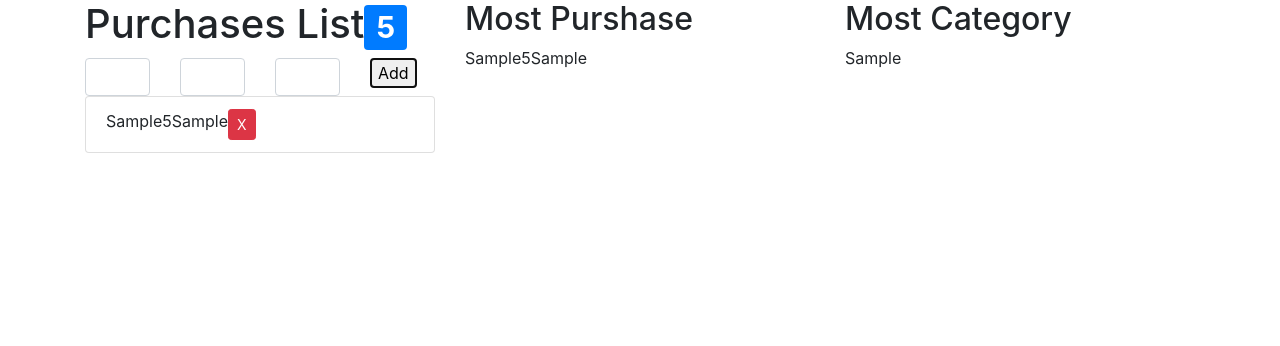
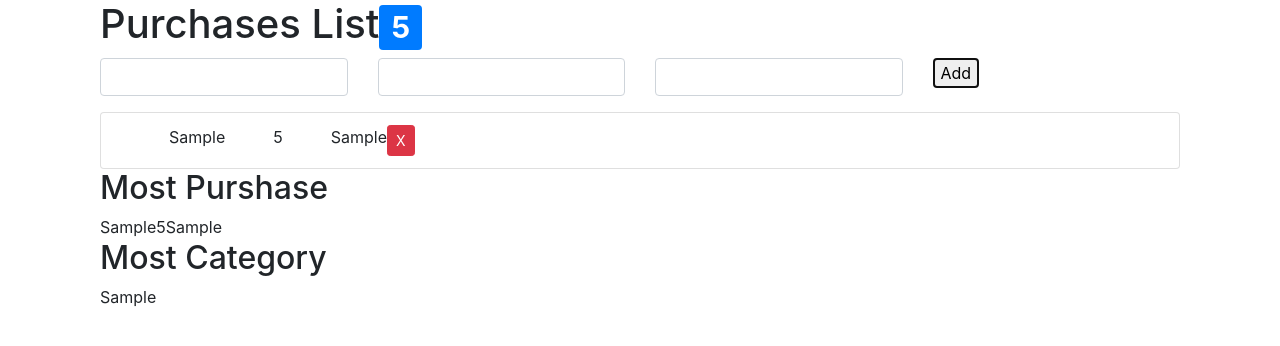
Before and after one commit to diassan/PurchasesList, a website: page src/index.html in a window 1280 px wide. Both pictures are taken after typing "Sample", "5", "Sample" into the empty fields and a click on the button "Add". Drawn offline with nearby package versions, Linux system fonts and the light colour scheme.

Commit message:
some changes

```diff
--- a/src/index.html
+++ b/src/index.html
@@ -10,7 +10,7 @@
 </head>
 <body>
 <div class="container">
-    <div class="row">
+    <div class="">
         <div class="col">
             <h1>Purchases List<span id="items-count" class="badge badge-primary">0</span></h1>
             <div class="row">
--- a/src/js/app.js
+++ b/src/js/app.js
@@ -41,12 +41,13 @@ buttonEl.addEventListener('click', () =>{
     const categoryValue = categoryEL.value;
     sumAll = sumAll + priceValue*1;
     const itemEl = document.createElement('li');
-    itemEl.className = 'list-group-item d-flex';
+    itemEl.className = 'list-group-item d-flex mt-3';
     itemsEl.appendChild(itemEl);
 
     const nameItemEL = document.createElement('div');
     const priceItemEl = document.createElement('div');
     const categoryItemEL = document.createElement('div');
+    nameItemEL.className=priceItemEl.className=categoryItemEL.className = 'pl-5'
     nameItemEL.textContent = nameValue;
     priceItemEl.textContent = priceValue;
     categoryItemEL.textContent = categoryValue;
```
